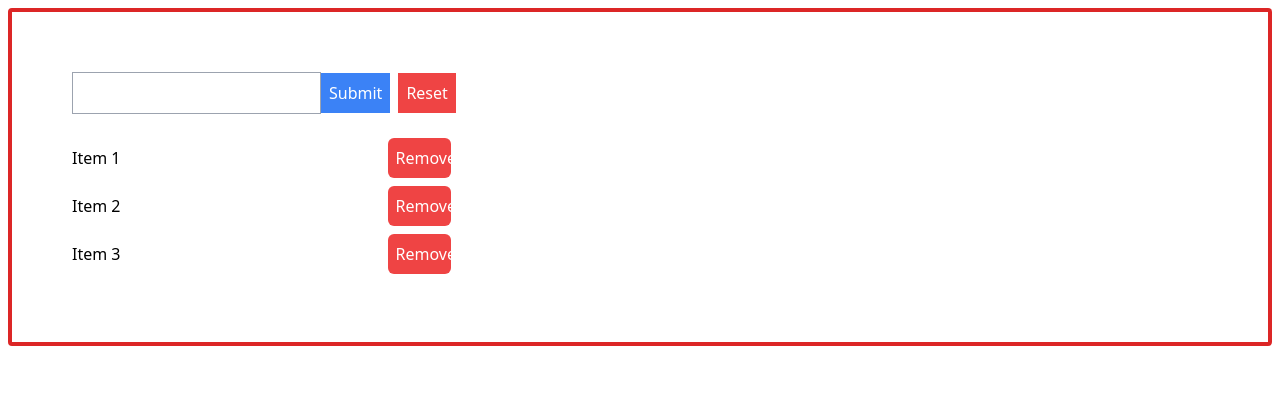
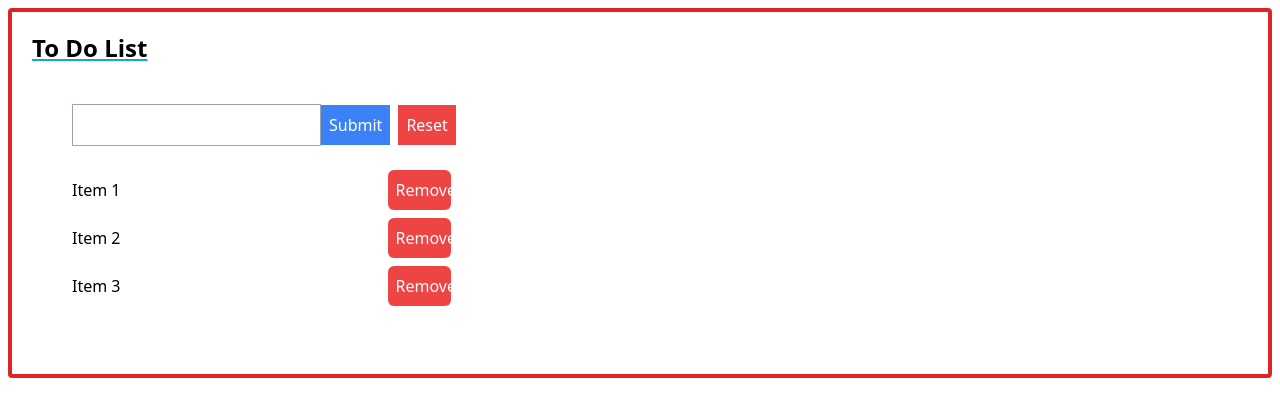
Before and after one commit to Gilxhon001/ReactJsExercises, a React (Create React App) app: page / in a window 1280 px wide. Shown: the top 416 px of the page. Built offline with nearby package versions, Linux system fonts and the light colour scheme.

Commit message:
Component Composition - 02 Finished

```diff
--- a/src/App.js
+++ b/src/App.js
@@ -5,7 +5,7 @@ import Container from "./Container";
 export class App extends React.Component {
     render() {
         return (
-            <Container>
+            <Container tittle="To Do List">
                 <TodoList />
             </Container>
         )
--- a/src/Container.js
+++ b/src/Container.js
@@ -4,7 +4,12 @@ export default class Container extends React.Component {
     render() {
         return (
             <div className="bg-white rounded border border-4 border-red-600 p-5 m-2">
-                {this.props.children}
+                <div className="text-2xl font-bold underline decoration-sky-500">
+                    {this.props.tittle}
+                </div>
+                <div>
+                    {this.props.children}
+                </div>
             </div>
         )
     }
```
